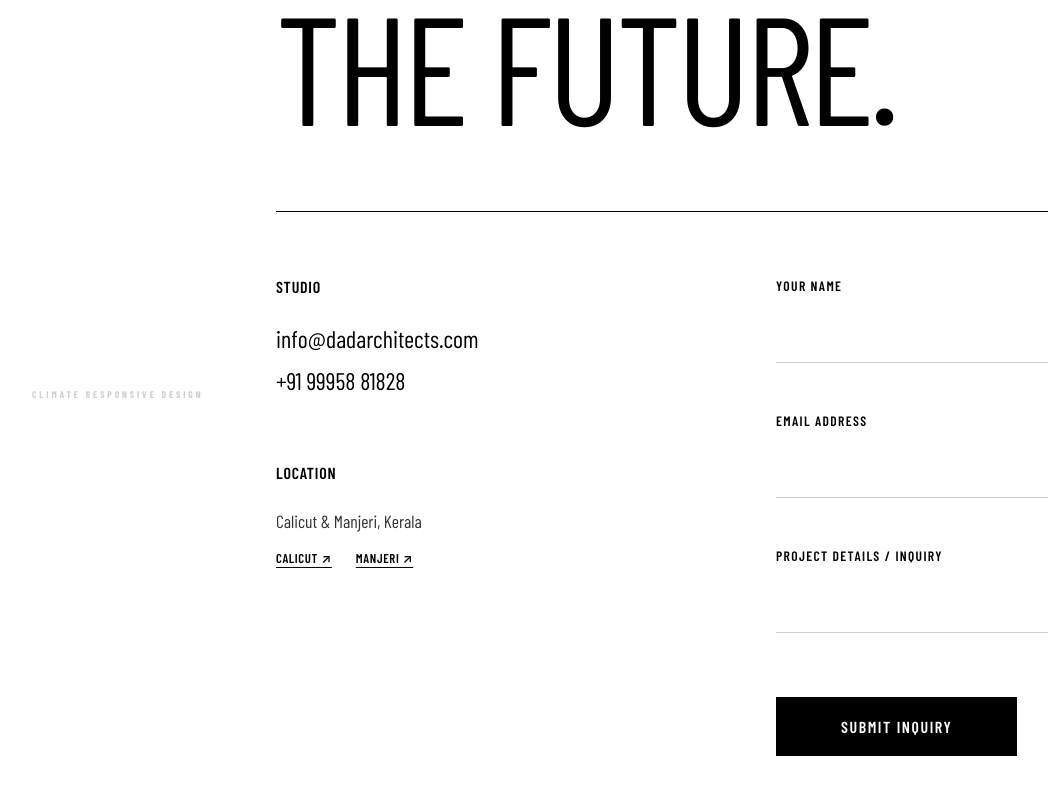
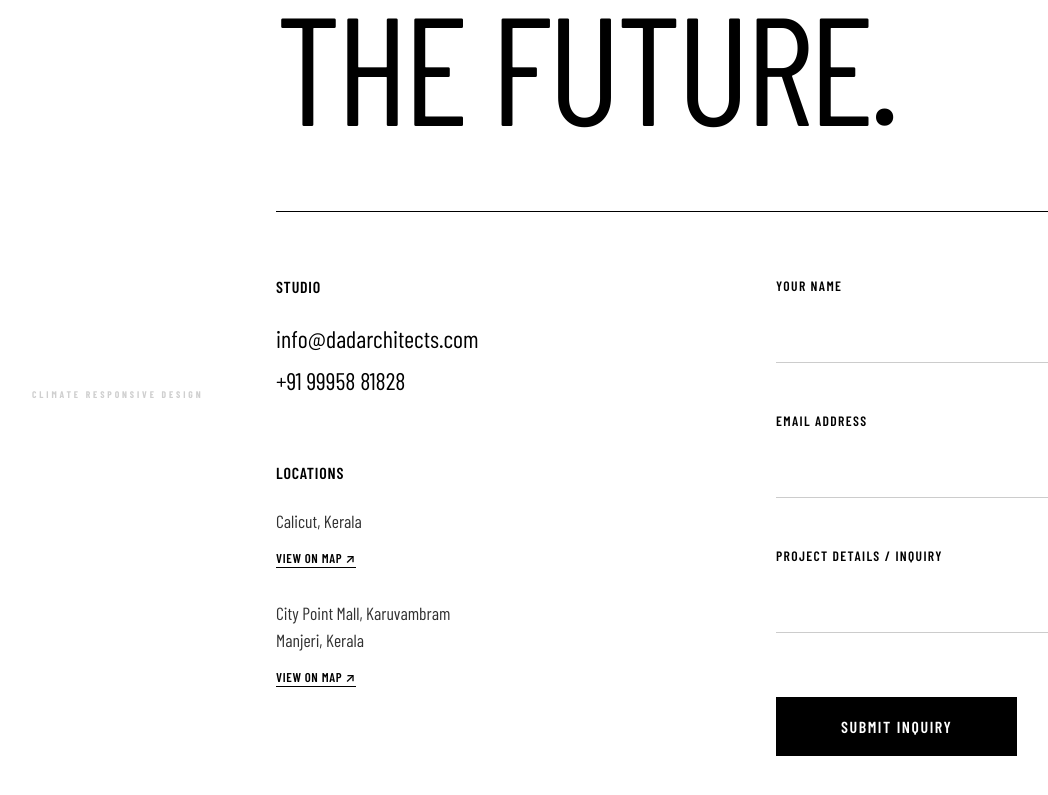
Before and after one commit to Faheem-Musthafa/DadArch, a React (Vite) app: page /contact in a window 1280 px wide. Shown: the part 349-1144 px from the top of the page, without its empty margins (16-1064 px from the left). Built offline with nearby package versions, Linux system fonts and the light colour scheme; a web font is replaced by a local one.

Commit message:
feat: update contact page to support multiple distinct office locations and map links

```diff
--- a/src/pages/Contact.jsx
+++ b/src/pages/Contact.jsx
@@ -175,28 +175,34 @@ const Contact = () => {
 
                   <div>
                     <span style={{ fontSize: '1rem', textTransform: 'uppercase', fontWeight: 600, letterSpacing: '0.05em', display: 'block', marginBottom: '1.5rem' }}>
-                      Location
+                      Locations
                     </span>
-                    <div style={{ display: 'flex', flexDirection: 'column', gap: '0.5rem' }}>
-                      <address style={{ fontStyle: 'normal', color: '#000', fontSize: '1.1rem', lineHeight: 1.5, opacity: 0.8, margin: 0 }}>
-                        Calicut &amp; Manjeri, Kerala
-                      </address>
-                      <div style={{ display: 'flex', gap: '1.5rem', marginTop: '0.5rem' }}>
+                    <div style={{ display: 'flex', flexDirection: 'column', gap: '2rem' }}>
+                      <div style={{ display: 'flex', flexDirection: 'column', gap: '1rem', alignItems: 'flex-start' }}>
+                        <address style={{ fontStyle: 'normal', color: '#000', fontSize: '1.1rem', lineHeight: 1.5, opacity: 0.8, margin: 0 }}>
+                          Calicut, Kerala
+                        </address>
                         <motion.a
                           href="https://www.google.com/maps/place/DAD+ARCHITECTS/@11.3043372,75.772696,17z/data=!3m1!4b1!4m6!3m5!1s0x3ba65f0067c96d35:0x9259c0f8fea93738!8m2!3d11.3043372!4d75.772696!16s%2Fg%2F11nc0wvrdq?entry=ttu&g_ep=EgoyMDI2MDUwNi4wIKXMDSoASAFQAw%3D%3D"
                           target="_blank" rel="noopener noreferrer"
                           whileHover={{ x: 5, color: '#666' }}
                           style={{ fontSize: '0.8rem', fontWeight: 600, letterSpacing: '0.05em', textTransform: 'uppercase', color: '#000', textDecoration: 'underline', textUnderlineOffset: '4px', display: 'inline-flex', alignItems: 'center', gap: '0.5rem', transition: 'color 0.3s ease' }}
                         >
-                          Calicut ↗
+                          View on Map ↗
                         </motion.a>
+                      </div>
+                      <div style={{ display: 'flex', flexDirection: 'column', gap: '1rem', alignItems: 'flex-start' }}>
+                        <address style={{ fontStyle: 'normal', color: '#000', fontSize: '1.1rem', lineHeight: 1.5, opacity: 0.8, margin: 0 }}>
+                          City Point Mall, Karuvambram<br />
+                          Manjeri, Kerala
+                        </address>
                         <motion.a
                           href="https://www.google.com/maps?vet=10CAAQoqAOahcKEwiw1Oyav7GUAxUAAAAAHQAAAAAQFA..i&pvq=Cg0vZy8xMXZsN2tybG1zIhQKDmRhZCBhcmNoaXRlY3RzEAIYAw&lqi=ChhkYWQgYXJjaGl0ZWN0cyBsb2NhdGlvbnNI-JTv-Mi6gIAIWiQQABABGAAYARgCIhhkYWQgYXJjaGl0ZWN0cyBsb2NhdGlvbnOSARBjb3Jwb3JhdGVfb2ZmaWNl&fvr=1&cs=1&um=1&ie=UTF-8&fb=1&gl=in&sa=X&ftid=0x3ba6372590ba9ec3:0xce8c468489e39055"
                           target="_blank" rel="noopener noreferrer"
                           whileHover={{ x: 5, color: '#666' }}
                           style={{ fontSize: '0.8rem', fontWeight: 600, letterSpacing: '0.05em', textTransform: 'uppercase', color: '#000', textDecoration: 'underline', textUnderlineOffset: '4px', display: 'inline-flex', alignItems: 'center', gap: '0.5rem', transition: 'color 0.3s ease' }}
                         >
-                          Manjeri ↗
+                          View on Map ↗
                         </motion.a>
                       </div>
                     </div>
```
